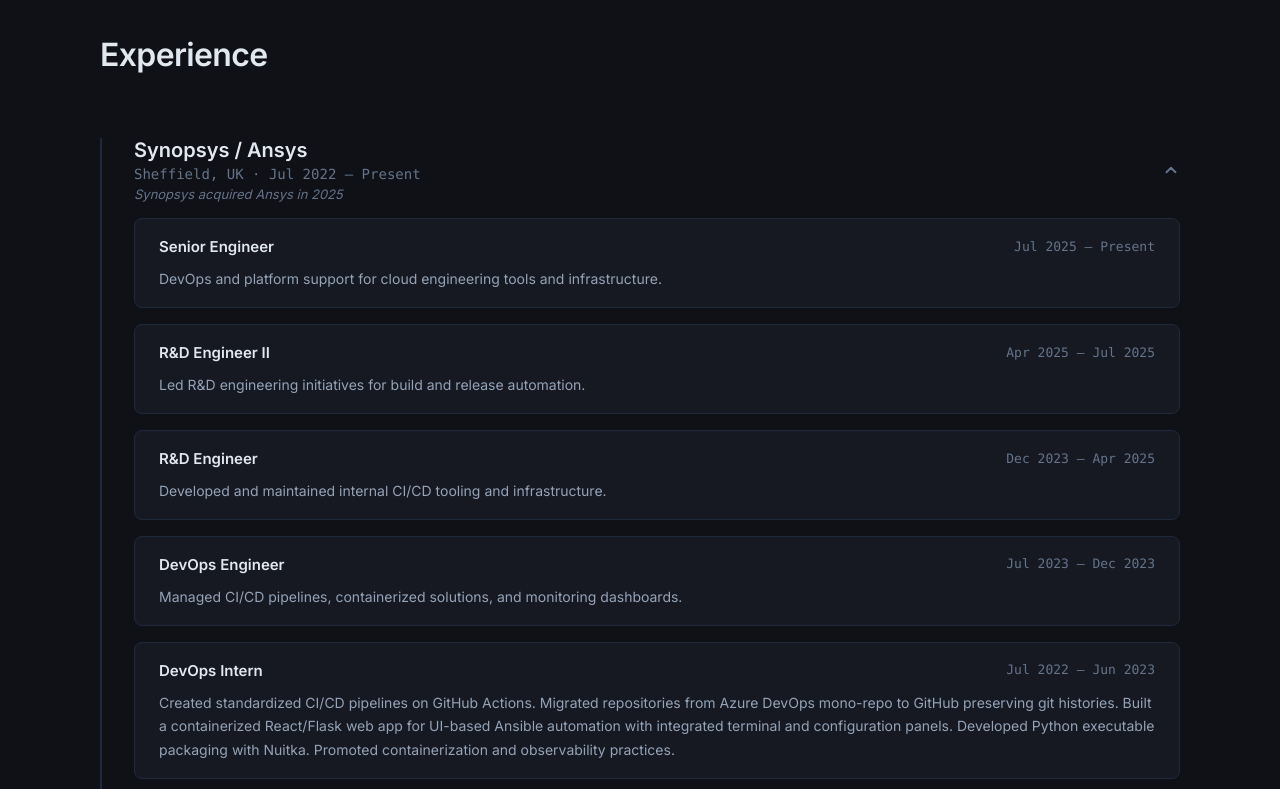
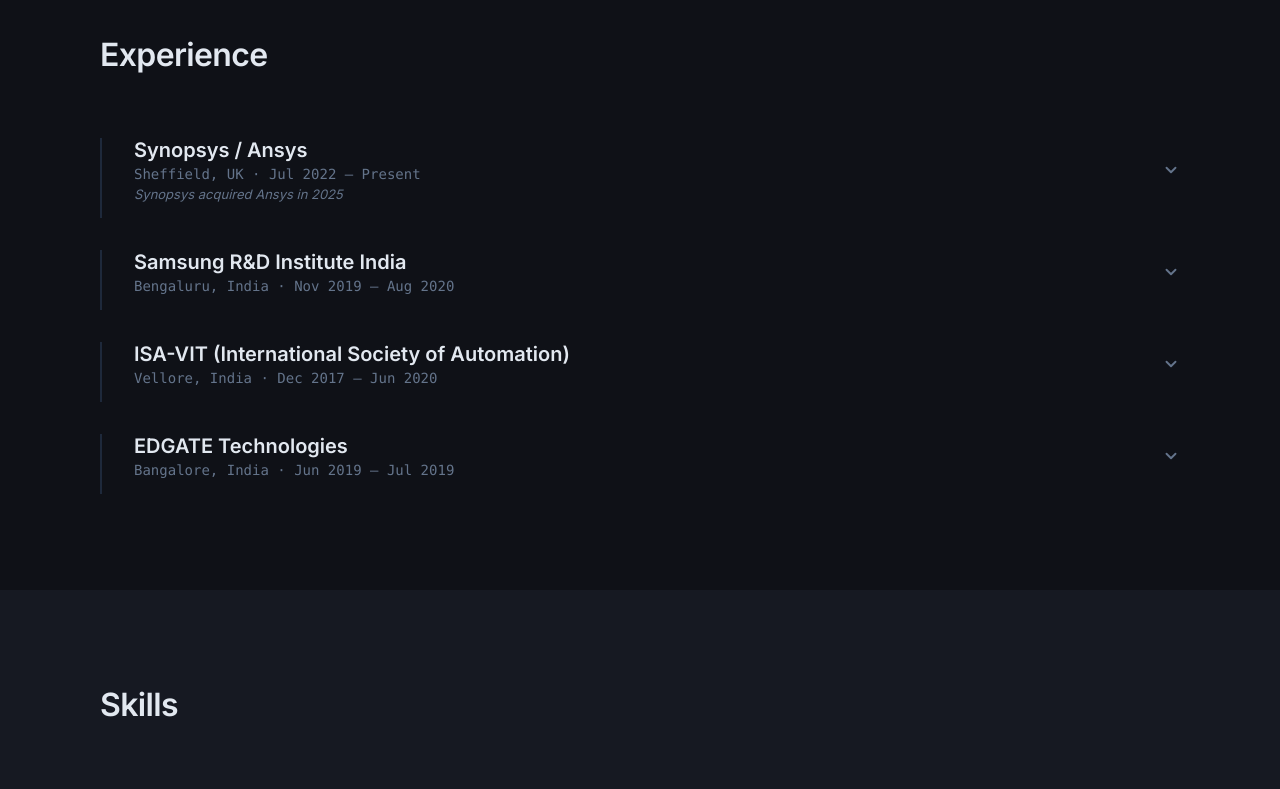
Before and after one commit to thesct22/thesct22.github.io, a React (Vite) app: page / in a window 1280 px wide. Shown: the part 860-1649 px from the top of the page. Built offline with nearby package versions, Linux system fonts and the light colour scheme.

Commit message:
feat(experience): start all experience entries collapsed

```diff
--- a/src/components/Experience/Experience.jsx
+++ b/src/components/Experience/Experience.jsx
@@ -7,14 +7,8 @@
   const experiences = content.experience || [];
 
   // Keep track of expanded state for each experience entry.
-  // The first experience is expanded by default.
-  const [expandedIndices, setExpandedIndices] = useState(() => {
-    const initial = {};
-    if (experiences.length > 0) {
-      initial[0] = true;
-    }
-    return initial;
-  });
+  // All experiences are collapsed by default.
+  const [expandedIndices, setExpandedIndices] = useState({});
 
   const toggleExpand = (index) => {
     setExpandedIndices((prev) => ({
@@ -61,11 +55,11 @@
                   </svg>
                 </button>
 
-                <div
-                  id={`exp-content-${index}`}
-                  className={`${styles.entryContent} ${isExpanded ? styles.expanded : ''}`}
-                >
-                  <div className={styles.contentInner}>
+                {isExpanded && (
+                  <div
+                    id={`exp-content-${index}`}
+                    className={styles.entryContent}
+                  >
                     {exp.milestones ? (
                       <div className={styles.milestones}>
                         {exp.milestones.map((ms, msIndex) => (
@@ -88,7 +82,7 @@
                       <p className={styles.description}>{exp.description}</p>
                     )}
                   </div>
-                </div>
+                )}
               </article>
             );
           })}
--- a/src/components/Experience/Experience.module.css
+++ b/src/components/Experience/Experience.module.css
@@ -92,19 +92,6 @@
 }
 
 .entryContent {
-  display: grid;
-  grid-template-rows: 0fr;
-  transition: grid-template-rows var(--transition-base);
-  overflow: hidden;
-}
-
-.entryContent.expanded {
-  grid-template-rows: 1fr;
-}
-
-.contentInner {
-  min-height: 0;
-  overflow: hidden;
   padding-bottom: var(--space-md);
 }
 
```
Also changed, not shown: 2 other files (tests, documents, lock files or other folders).
